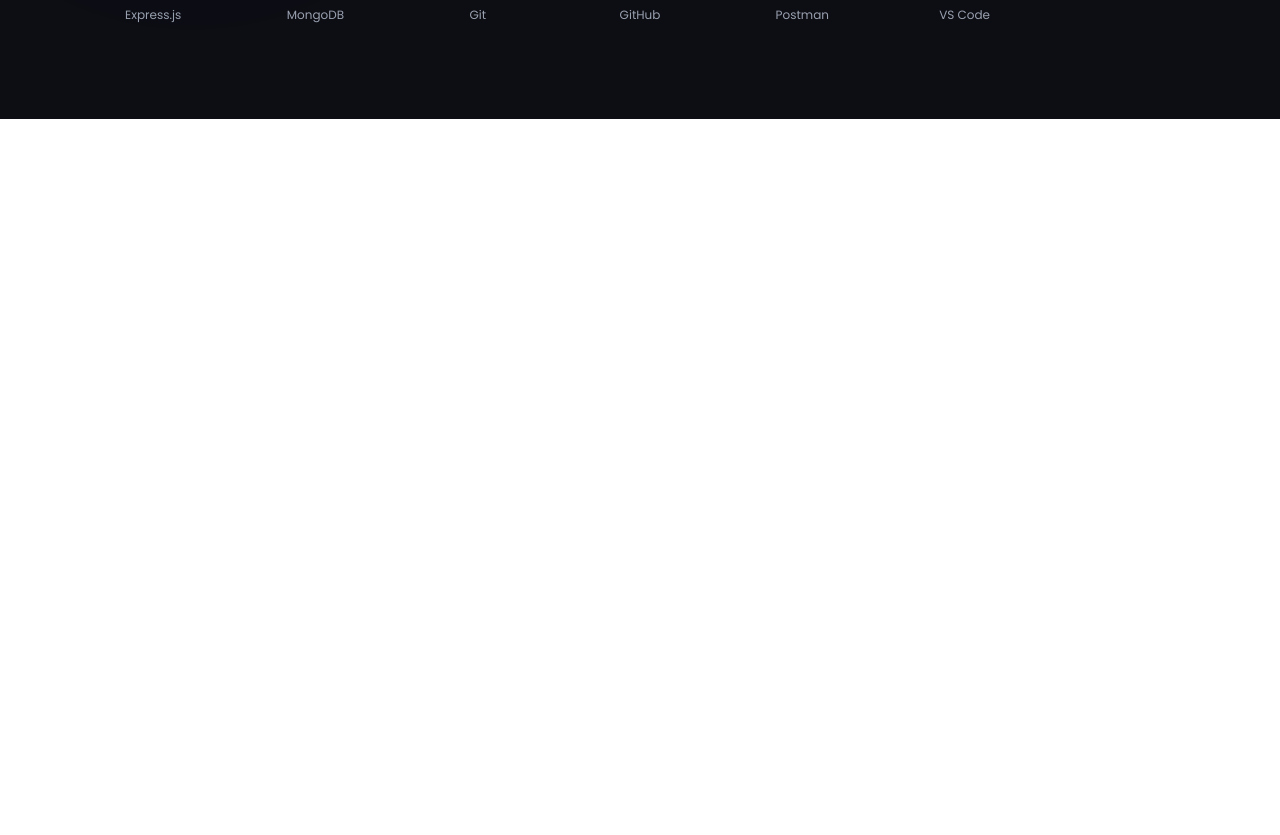
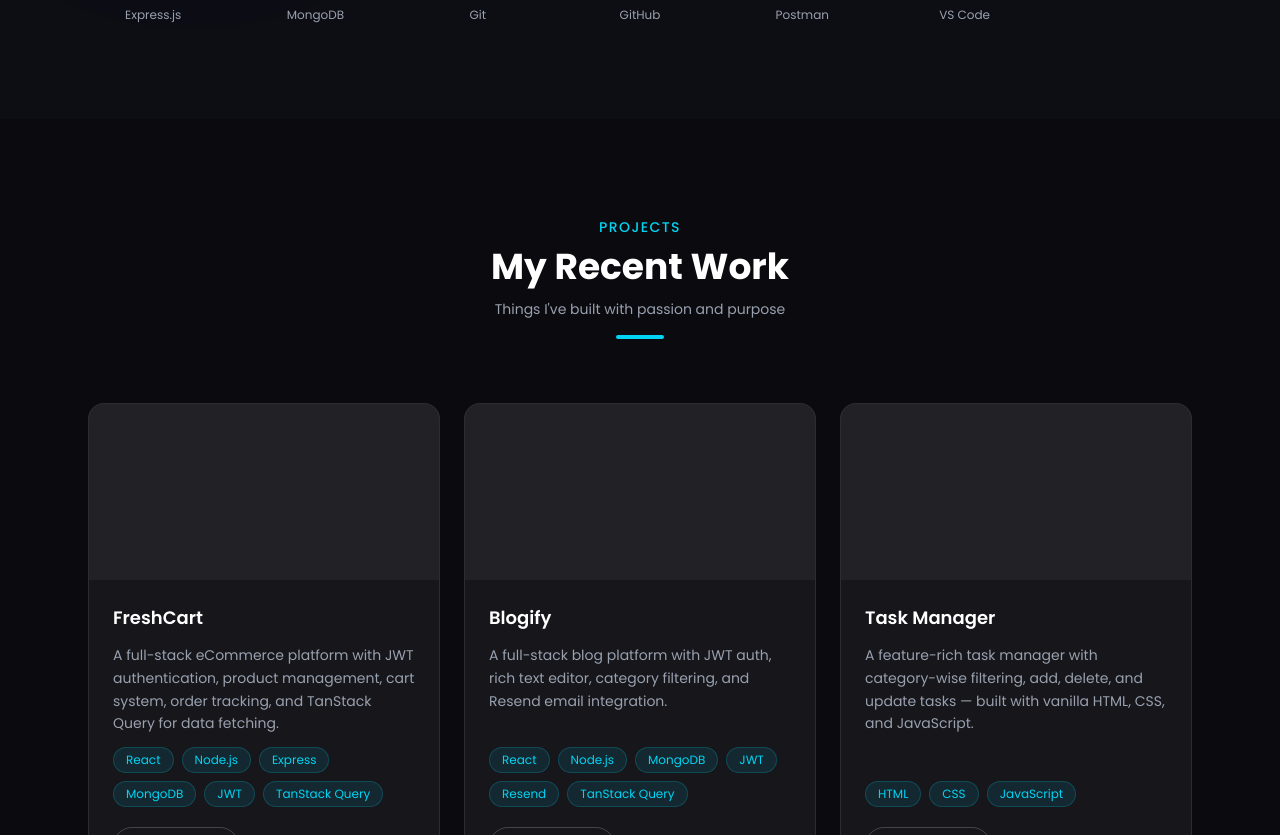
Before and after one commit to hammadgul-dev/portfolio, a React (Vite) app: page / in a window 1280 px wide. Shown: the part 1965-2800 px from the top of the page. Before the commit the page ends 2084 px from the top, so only its background shows below. Built offline with nearby package versions, Linux system fonts and the light colour scheme.

Commit message:
add Projects section

```diff
--- a/src/App.jsx
+++ b/src/App.jsx
@@ -2,6 +2,7 @@ import Navbar from "./components/Navbar"
 import Hero from "./components/Hero"
 import About from "./components/About"
 import Skills from "./components/Skills"
+import Projects from "./components/Projects"
 
 function App() {
   return (
@@ -10,6 +11,7 @@ function App() {
       <Hero />
       <About />
       <Skills />
+      <Projects />
     </div>
   )
 }
--- /dev/null
+++ b/src/components/Projects.jsx
@@ -0,0 +1,142 @@
+import {motion} from "framer-motion"
+import {FaExternalLinkAlt} from "react-icons/fa"
+
+const projects = [
+  {
+    title: "FreshCart",
+    description:
+      "A full-stack eCommerce platform with JWT authentication, product management, cart system, order tracking, and TanStack Query for data fetching.",
+    tags: ["React", "Node.js", "Express", "MongoDB", "JWT", "TanStack Query"],
+    live: "https://freshcart-frontend-tau.vercel.app",
+  },
+  {
+    title: "Blogify",
+    description:
+      "A full-stack blog platform with JWT auth, rich text editor, category filtering, and Resend email integration.",
+    tags: ["React", "Node.js", "MongoDB", "JWT", "Resend", "TanStack Query"],
+    live: "#",
+  },
+  {
+    title: "Task Manager",
+    description:
+      "A feature-rich task manager with category-wise filtering, add, delete, and update tasks — built with vanilla HTML, CSS, and JavaScript.",
+    tags: ["HTML", "CSS", "JavaScript"],
+    live: "#",
+  },
+  {
+    title: "Music Player",
+    description:
+      "A responsive music player with play/pause, next/previous track, volume control, and keyboard shortcuts.",
+    tags: ["HTML", "CSS", "JavaScript"],
+    live: "#",
+  },
+  {
+    title: "Advance Product Page",
+    description:
+      "A React product page with Redux state management, filtering, image uploads, and detailed product views.",
+    tags: ["React", "Redux", "Tailwind CSS"],
+    live: "#",
+  },
+]
+
+const Projects = () => {
+  return (
+    <section
+      id="projects"
+      className="py-24 bg-[#0a0a0f] relative overflow-hidden"
+    >
+      <div className="absolute bottom-0 right-0 w-96 h-96 bg-cyan-500/5 rounded-full blur-3xl pointer-events-none" />
+
+      <div className="max-w-6xl mx-auto px-6">
+        {/* Header */}
+        <motion.div
+          className="text-center mb-16"
+          initial={{opacity: 0, y: 30}}
+          whileInView={{opacity: 1, y: 0}}
+          transition={{duration: 0.6}}
+          viewport={{once: true}}
+        >
+          <span className="text-cyan-400 text-sm font-medium tracking-widest uppercase">
+            Projects
+          </span>
+          <h2 className="text-3xl md:text-4xl font-bold text-white mt-2">
+            My Recent Work
+          </h2>
+          <p className="text-gray-400 text-sm mt-3">
+            Things I've built with passion and purpose
+          </p>
+          <div className="w-12 h-1 bg-cyan-400 mx-auto mt-4 rounded-full" />
+        </motion.div>
+
+        {/* Grid */}
+        <div className="grid grid-cols-1 md:grid-cols-2 lg:grid-cols-3 gap-6">
+          {projects.map((project, i) => (
+            <motion.div
+              key={i}
+              className="bg-white/5 border border-white/10 rounded-2xl overflow-hidden flex flex-col hover:border-cyan-400/40 transition-all duration-300 group"
+              initial={{opacity: 0, y: 30}}
+              whileInView={{opacity: 1, y: 0}}
+              transition={{duration: 0.4, delay: i * 0.1}}
+              viewport={{once: true}}
+            >
+              {/* Project Image */}
+              <div className="w-full h-44 bg-white/5 overflow-hidden">
+                {/* <img src={project.image} alt={project.title} className="w-full h-full object-cover group-hover:scale-105 transition-transform duration-500" /> */}
+              </div>
+
+              {/* Content */}
+              <div className="p-6 flex flex-col gap-3 flex-1">
+                <h3 className="text-white text-lg font-semibold group-hover:text-cyan-400 transition-colors duration-200">
+                  {project.title}
+                </h3>
+                <p className="text-gray-400 text-sm leading-relaxed flex-1">
+                  {project.description}
+                </p>
+                <div className="flex flex-wrap gap-2">
+                  {project.tags.map((tag, j) => (
+                    <span
+                      key={j}
+                      className="text-xs px-3 py-1 rounded-full bg-cyan-400/10 text-cyan-400 border border-cyan-400/20"
+                    >
+                      {tag}
+                    </span>
+                  ))}
+                </div>
+                <button
+                  onClick={() => window.open(project.live, "_blank")}
+                  className="flex items-center gap-2 text-sm text-white border border-white/20 px-4 py-2 rounded-full hover:border-cyan-400 hover:text-cyan-400 transition-all duration-200 cursor-pointer w-fit mt-2"
+                >
+                  <FaExternalLinkAlt className="text-xs" />
+                  Live Demo
+                </button>
+              </div>
+            </motion.div>
+          ))}
+
+          {/* Coming Soon Card */}
+          <motion.div
+            className="flex flex-col items-center justify-center text-center mt-10 gap-4"
+            initial={{opacity: 0}}
+            whileInView={{opacity: 1}}
+            transition={{duration: 0.6}}
+            viewport={{once: true}}
+          >
+            <p className="text-gray-400 text-sm">
+              Want to see more of my work?
+            </p>
+            <button
+              onClick={() =>
+                window.open("https://github.com/hammadgul-dev", "_blank")
+              }
+              className="px-6 py-2 border border-cyan-400 text-cyan-400 text-sm rounded-full hover:bg-cyan-400 hover:text-black transition-all duration-300 cursor-pointer"
+            >
+              View All Projects on GitHub
+            </button>
+          </motion.div>
+        </div>
+      </div>
+    </section>
+  )
+}
+
+export default Projects
```
